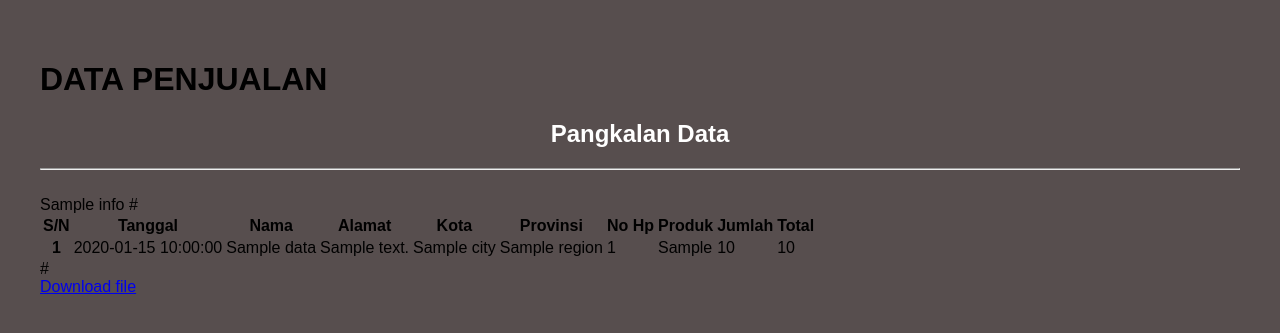
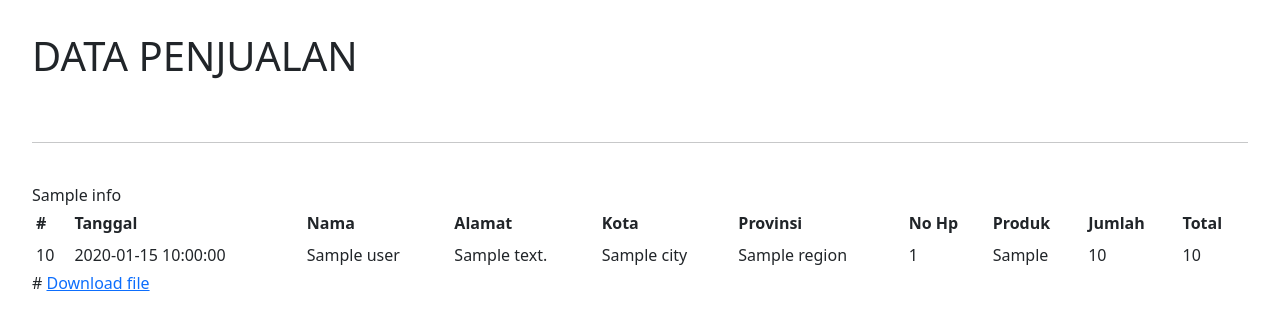
Before and after one commit to niahizkia/web_project, a Python web app: template templates/show_data.html in a window 1280 px wide. Shown: the top 333 px of the page. Run offline with Jinja, Linux system fonts and the light colour scheme; the template is opened without the code that fills it: most values are stand-ins (such as "Sample title", 1, 10 or a date in 2020); some libraries are stand-ins or nearby versions.

Commit message:
working on pagination

```diff
--- a/static/style/css/style.css
+++ b/static/style/css/style.css
@@ -216,3 +216,20 @@ html {
   will-change: top, left, width;
   transform-origin: 0 0;
 }
+
+
+.pagination-page-info {
+    padding: .6em;
+    padding-left: 0;
+    width: 40em;
+    margin: .5em;
+    margin-left: 0;
+    font-size: 12px;
+}
+.pagination-page-info b {
+    color: black;
+    background: #6aa6ed;
+    padding-left: 2px;
+    padding: .1em .25em;
+    font-size: 150%;
+}
--- a/templates/layout.html
+++ b/templates/layout.html
@@ -5,6 +5,7 @@
     <meta http-equiv="X-UA-Compatible" content="IE=edge">
     <meta name="viewport" content="width=device-width, initial-scale=1.0">
     <link href="{{url_for('static', filename='style/css/style.css')}}" rel="stylesheet"/>
+    <link href="https://cdn.jsdelivr.net/npm/bootstrap@5.1.3/dist/css/bootstrap.min.css" rel="stylesheet" integrity="sha384-1BmE4kWBq78iYhFldvKuhfTAU6auU8tT94WrHftjDbrCEXSU1oBoqyl2QvZ6jIW3" crossorigin="anonymous">
     <script src="{{url_for('static', filename='style/js/style.js')}}"></script>
     <title>Cashier</title>
 </head>
--- a/templates/show_data.html
+++ b/templates/show_data.html
@@ -5,13 +5,12 @@
 
       <hr>
       <br>
+      {{ pagination.info }}
       <div class="table-responsive">
-        {{ pagination.info }}
-        {{ pagination.links }}
         <table class="table table-sm table-borderless mb-0">
             <thead class="thead-dark">
                 <tr>
-                    <th>S/N</th>
+                    <th>#</th>
                     <th>Tanggal</th>
                     <th>Nama</th>
                     <th>Alamat</th>
@@ -24,25 +23,24 @@
                 </tr>
             </thead>
             <tbody>
-                {% for data in dataset %}
+                {% for user in users %}
                 <tr>
-                    <th scope="row">{{ loop.index }}</th>
-                    <td>{{ data.sold_at }}</td>
-                    <td>{{ data.buyer_name }}</td>
-                    <td>{{ data.buyer_address }}</td>
-                    <td>{{ data.city }}</td>
-                    <td>{{ data.region }}</td>
-                    <td>{{ data.phone_number }}</td>
-                    <td>{{ data.bought_product }}</td>
-                    <td>{{ data.quantity }}</td>
-                    <td>{{ data.total }}</td>
+                    <td>{{ loop.index + pagination.skip }}</td>
+                    <td>{{ user.sold_at }}</td>
+                    <td>{{ user.buyer_name }}</td>
+                    <td>{{ user.buyer_address }}</td>
+                    <td>{{ user.city }}</td>
+                    <td>{{ user.region }}</td>
+                    <td>{{ user.phone_number }}</td>
+                    <td>{{ user.bought_product }}</td>
+                    <td>{{ user.quantity }}</td>
+                    <td>{{ user.total }}</td>
                 </tr>
                 {% endfor %}
             </tbody>
         </table>
+      </div>
       {{ pagination.links }}
-      </div>
-
 
     <a href="/static/file/export.xlsx" download="w3logo">
         Download file
```
Also changed, not shown: app.py (+26 -9 lines). Lines whose indentation alone changed are shown as unchanged.
